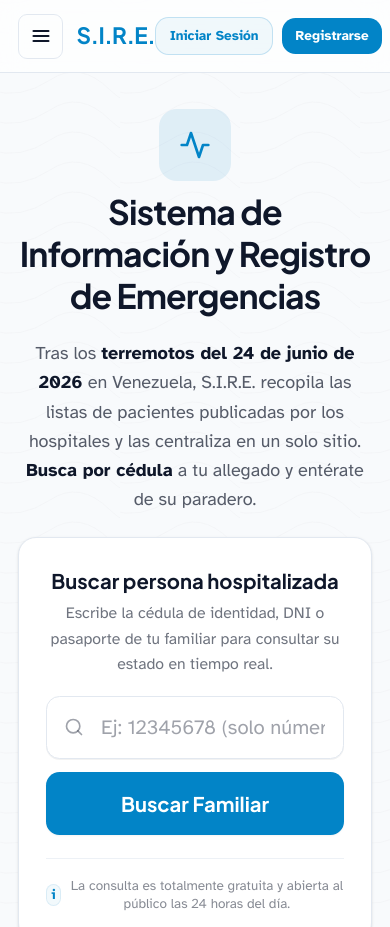
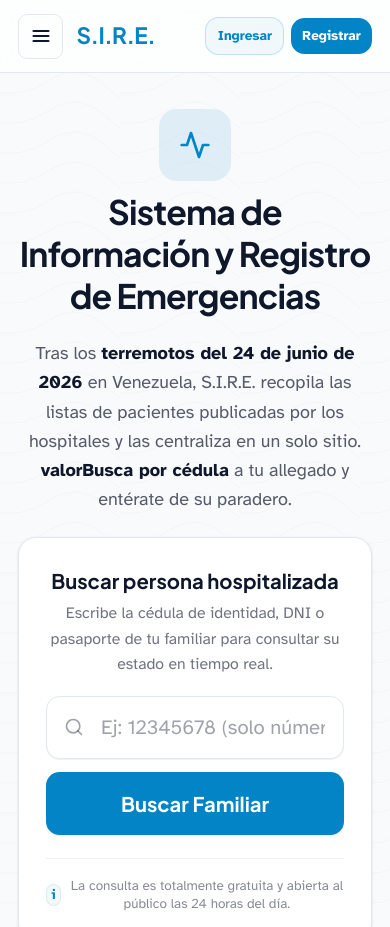
Before and after one commit to jyfhmr/s.i.r.e, an Astro site in the folder frontend/: page / in a window 390 px wide. Shown: the top 927 px of the page. Built offline with nearby package versions, Linux system fonts and the light colour scheme; Astro itself is replaced by a stand-in of ours; no server answers.

Commit message:
improvement in UI for searcher + text

```diff
--- a/frontend/src/layouts/Layout.astro
+++ b/frontend/src/layouts/Layout.astro
@@ -93,14 +93,14 @@ const isDevDocsActive = pathname.startsWith('/dev-docs');
 
 
 					<!-- Enlaces públicos de sesión (se ocultan si está logueado) -->
-					<div id="nav-guest-container" class="flex items-center gap-2 sm:gap-3">
-						<a href="/login" id="nav-login-link" class="px-3 sm:px-4 py-2 border border-vzla-blue/20 hover:border-vzla-blue/40 text-vzla-blue bg-vzla-blue/5 hover:bg-vzla-blue/10 rounded-xl text-xs md:text-sm font-bold no-underline transition-all shadow-3xs whitespace-nowrap">
-							Iniciar Sesión
-						</a>
-						<a href="/register" id="nav-register-btn" class="px-3 sm:px-4 py-2 bg-vzla-blue hover:bg-vzla-blue-hover text-white rounded-xl text-xs md:text-sm font-bold no-underline transition-all shadow-3xs whitespace-nowrap">
-							Registrarse
-						</a>
-					</div>
+				<div id="nav-guest-container" class="flex items-center gap-1.5 sm:gap-3">
+					<a href="/login" id="nav-login-link" class="px-2.5 sm:px-4 py-2 border border-vzla-blue/20 hover:border-vzla-blue/40 text-vzla-blue bg-vzla-blue/5 hover:bg-vzla-blue/10 rounded-xl text-xs md:text-sm font-bold no-underline transition-all shadow-3xs whitespace-nowrap">
+						<span class="sm:hidden">Ingresar</span><span class="hidden sm:inline">Iniciar Sesión</span>
+					</a>
+					<a href="/register" id="nav-register-btn" class="px-2.5 sm:px-4 py-2 bg-vzla-blue hover:bg-vzla-blue-hover text-white rounded-xl text-xs md:text-sm font-bold no-underline transition-all shadow-3xs whitespace-nowrap">
+						<span class="sm:hidden">Registrar</span><span class="hidden sm:inline">Registrarse</span>
+					</a>
+				</div>
 
 					<!-- Contenedor dinámico para usuario logueado (Con separación mejorada y estilo Premium) -->
 					<div id="nav-user-container" class="hidden flex items-center gap-3 sm:gap-4 font-sans text-xs md:text-sm">
--- a/frontend/src/pages/index.astro
+++ b/frontend/src/pages/index.astro
@@ -20,7 +20,7 @@ import SearchForm from '../components/SearchForm.astro';
       <p class="font-sans text-base md:text-lg text-text-dark/70 leading-relaxed max-w-2xl mx-auto">
         Tras los <strong class="text-text-dark">terremotos del 24 de junio de 2026</strong> en Venezuela, S.I.R.E. recopila
         las listas de pacientes publicadas por los hospitales y las centraliza en un solo sitio.
-        <strong class="text-text-dark"> Busca por cédula</strong> a tu allegado y entérate de su paradero.
+        <strong class="text-text-dark"> valorBusca por cédula</strong> a tu allegado y entérate de su paradero.
       </p>
 
       <!-- Formulario de Búsqueda - visible de inmediato -->
@@ -90,7 +90,7 @@ import SearchForm from '../components/SearchForm.astro';
           </div>
           <h3 class="font-display font-bold text-xl text-text-dark">Sin resultados en este momento</h3>
           <p id="not-found-message" class="font-sans text-base text-text-dark/70 max-w-lg mx-auto leading-relaxed">
-            No hemos encontrado información sobre esta persona en nuestros registros hasta el momento.
+            No se encontraron registros de esta persona en el sistema. El equipo de S.I.R.E. revisa e inserta diariamente las listas publicadas por los hospitales, por lo que los datos se actualizan de forma constante. Si creas una cuenta gratuita y configuras una alerta, te notificaremos automáticamente por correo electrónico en cuanto esta persona sea registrada en el sistema.
           </p>
 
           <!-- CTA: Configurar alerta -->
@@ -344,6 +344,7 @@ Busca el paradero de un ser querido por su cédula o crea una Alerta de Seguimie
         const messageEl = document.getElementById('not-found-message');
         if (messageEl) messageEl.textContent = response.message;
         notFoundDiv.classList.remove('hidden');
+        resultsSection.scrollIntoView({ behavior: 'smooth', block: 'start' });
         return;
       }
 
@@ -387,6 +388,7 @@ Busca el paradero de un ser querido por su cédula o crea una Alerta de Seguimie
             </div>
           </div>
         `;
+        resultsSection.scrollIntoView({ behavior: 'smooth', block: 'start' });
       }
     } catch (error) {
       // Manejar errores
```
